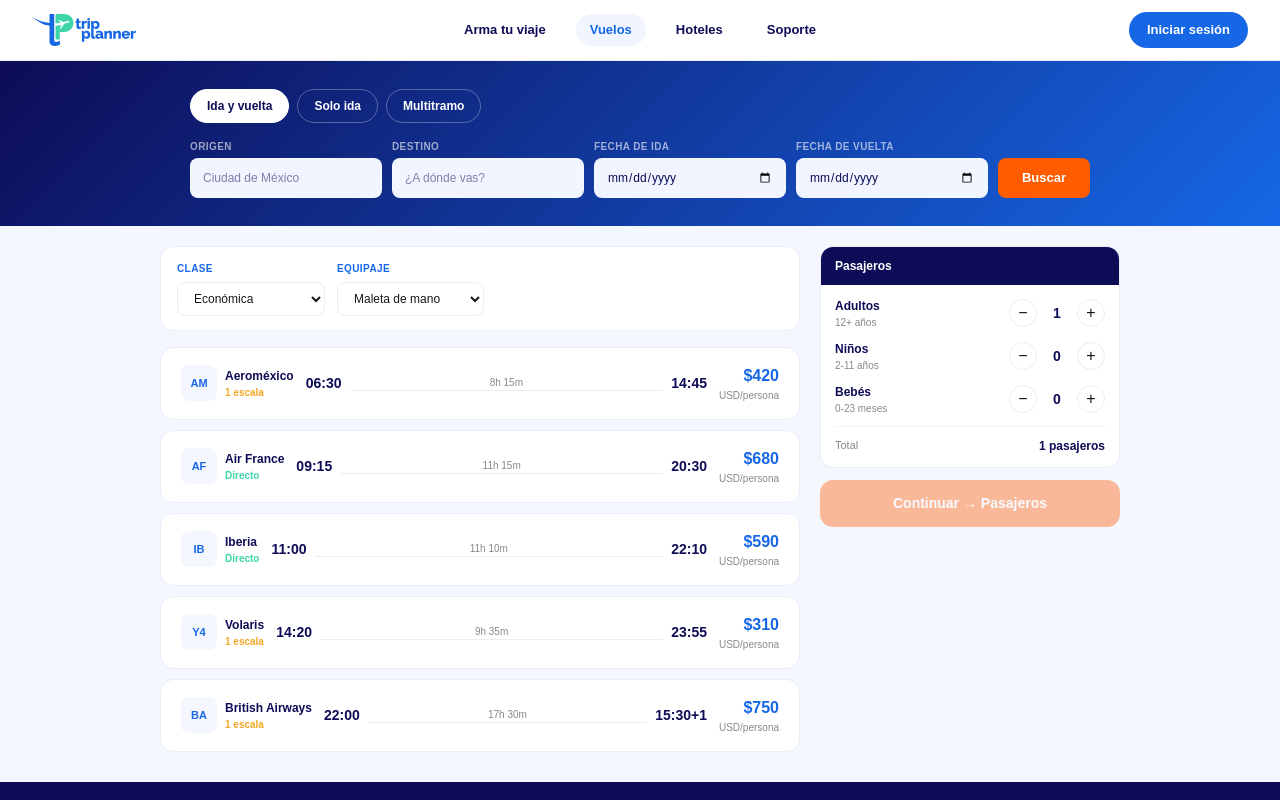
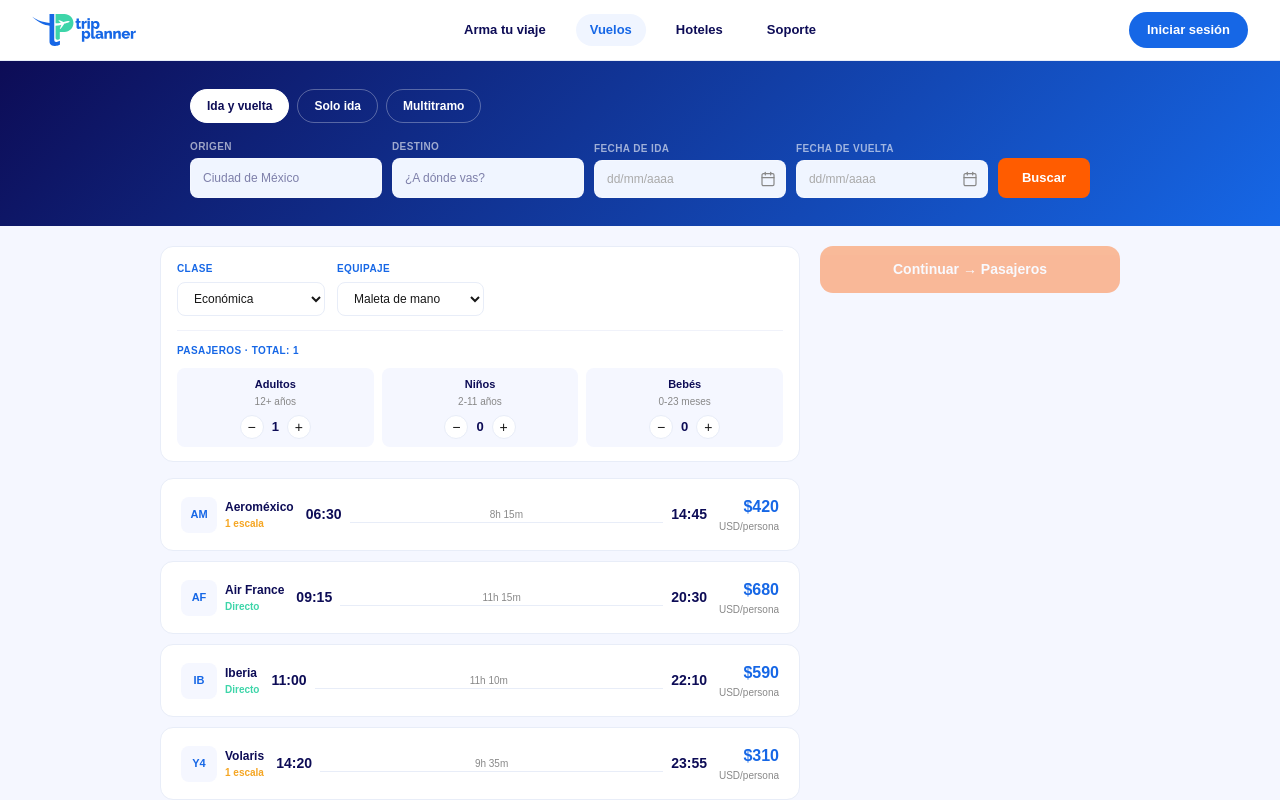
Before and after one commit to barreradionisio/trip-planner, a Next.js app: page /solo-vuelos in a window 1280 px wide. Shown: the top 800 px of the page. Built offline with nearby package versions, Linux system fonts and the light colour scheme.

Commit message:
solo vuelos completo responsive con fechas custom y pasajeros

```diff
--- a/app/solo-vuelos/page.tsx
+++ b/app/solo-vuelos/page.tsx
@@ -1,7 +1,8 @@
 "use client";
 
-import { useState } from "react";
+import { useState, useRef } from "react";
 import Link from "next/link";
+import { useRouter } from "next/navigation";
 import Logo from "../components/Logo";
 
 const vuelosData = [
@@ -12,15 +13,44 @@
   { id: 5, aerolinea: "British Airways", codigo: "BA", salida: "22:00", llegada: "15:30+1", duracion: "17h 30m", escala: "1 escala", precio: 750 },
 ];
 
+const IconCalendar = ({ color = "#888" }: { color?: string }) => (
+  <svg width="16" height="16" viewBox="0 0 24 24" fill="none" stroke={color} strokeWidth="1.8" strokeLinecap="round" strokeLinejoin="round">
+    <rect x="3" y="4" width="18" height="18" rx="2" ry="2"/>
+    <line x1="16" y1="2" x2="16" y2="6"/>
+    <line x1="8" y1="2" x2="8" y2="6"/>
+    <line x1="3" y1="10" x2="21" y2="10"/>
+  </svg>
+);
+
 export default function SoloVuelos() {
+  const router = useRouter();
   const [seleccionado, setSeleccionado] = useState<number | null>(null);
   const [tipo, setTipo] = useState("ida-vuelta");
   const [clase, setClase] = useState("Económica");
   const [equipaje, setEquipaje] = useState("maleta-mano");
   const [pasajeros, setPasajeros] = useState({ adultos: 1, ninos: 0, bebes: 0 });
+  const [fechaIda, setFechaIda] = useState("");
+  const [fechaVuelta, setFechaVuelta] = useState("");
+
+  const idaRef = useRef<HTMLInputElement>(null);
+  const vueltaRef = useRef<HTMLInputElement>(null);
 
   const totalPasajeros = pasajeros.adultos + pasajeros.ninos + pasajeros.bebes;
   const vueloSeleccionado = vuelosData.find(v => v.id === seleccionado);
+
+  const formatFecha = (fecha: string) => {
+    if (!fecha) return "";
+    const [y, m, d] = fecha.split("-");
+    const meses = ["ene","feb","mar","abr","may","jun","jul","ago","sep","oct","nov","dic"];
+    return `${d} ${meses[parseInt(m)-1]} ${y}`;
+  };
+
+  const irAPasajeros = () => {
+    if (!seleccionado) return;
+    sessionStorage.setItem("pasajeros", JSON.stringify(pasajeros));
+    sessionStorage.setItem("vuelo_seleccionado", JSON.stringify(vueloSeleccionado));
+    router.push("/pasajeros?tipo=vuelo");
+  };
 
   return (
     <>
@@ -85,6 +115,7 @@
           margin-left: auto;
           margin-right: auto;
           overflow-x: auto;
+          -webkit-overflow-scrolling: touch;
         }
         .sv-card {
           background: #fff;
@@ -99,8 +130,49 @@
           font-family: 'Montserrat', sans-serif;
           -webkit-appearance: none;
           display: block;
+          max-width: 100%;
         }
         .sv-card:active { opacity: 0.8; }
+        .sv-label {
+          font-size: 10px;
+          font-weight: 700;
+          color: rgba(255,255,255,0.6);
+          text-transform: uppercase;
+          letter-spacing: 0.4px;
+          margin-bottom: 4px;
+          display: block;
+        }
+        .sv-fecha-wrap { position: relative; width: 100%; }
+        .sv-fecha-display {
+          width: 100%;
+          border: 1.5px solid rgba(255,255,255,0.3);
+          border-radius: 8px;
+          padding: 9px 36px 9px 12px;
+          font-size: 12px;
+          color: #0D0C56;
+          background: #f0f5ff;
+          cursor: pointer;
+          display: flex;
+          align-items: center;
+          min-height: 38px;
+          font-family: 'Montserrat', sans-serif;
+        }
+        .sv-fecha-display.placeholder { color: #aaa; }
+        .sv-fecha-icon {
+          position: absolute;
+          right: 10px;
+          top: 50%;
+          transform: translateY(-50%);
+          pointer-events: none;
+        }
+        .sv-fecha-input {
+          position: absolute;
+          top: 0; left: 0;
+          width: 100%; height: 100%;
+          opacity: 0;
+          cursor: pointer;
+          font-size: 16px;
+        }
         .sv-input {
           width: 100%;
           border: 1.5px solid rgba(255,255,255,0.3);
@@ -112,21 +184,13 @@
           font-family: 'Montserrat', sans-serif;
           color: #0D0C56;
         }
-        .sv-label {
-          font-size: 10px;
-          font-weight: 700;
-          color: rgba(255,255,255,0.6);
-          text-transform: uppercase;
-          letter-spacing: 0.4px;
-          margin-bottom: 4px;
-          display: block;
-        }
 
         @media (max-width: 768px) {
           .sv-nav { padding: 12px 16px; }
           .sv-nav-links { display: none; }
           .sv-buscador { padding: 16px; }
-          .sv-buscador-grid { grid-template-columns: 1fr; }
+          .sv-buscador-grid { grid-template-columns: 1fr 1fr; gap: 8px; }
+          .sv-buscador-grid > *:last-child { grid-column: 1 / -1; }
           .sv-body { grid-template-columns: 1fr; padding: 12px; overflow: hidden; }
           .sv-sidebar { display: none; }
           .sv-sidebar-mobile { display: flex; }
@@ -172,12 +236,24 @@
             </div>
             <div>
               <label className="sv-label">Fecha de ida</label>
-              <input type="date" className="sv-input" />
+              <div className="sv-fecha-wrap">
+                <div className={`sv-fecha-display ${!fechaIda ? "placeholder" : ""}`}>
+                  {fechaIda ? formatFecha(fechaIda) : "dd/mm/aaaa"}
+                </div>
+                <div className="sv-fecha-icon"><IconCalendar color={fechaIda ? "#1667E6" : "#888"} /></div>
+                <input ref={idaRef} type="date" value={fechaIda} onChange={e => setFechaIda(e.target.value)} className="sv-fecha-input" />
+              </div>
             </div>
             {tipo === "ida-vuelta" && (
               <div>
                 <label className="sv-label">Fecha de vuelta</label>
-                <input type="date" className="sv-input" />
+                <div className="sv-fecha-wrap">
+                  <div className={`sv-fecha-display ${!fechaVuelta ? "placeholder" : ""}`}>
+                    {fechaVuelta ? formatFecha(fechaVuelta) : "dd/mm/aaaa"}
+                  </div>
+                  <div className="sv-fecha-icon"><IconCalendar color={fechaVuelta ? "#1667E6" : "#888"} /></div>
+                  <input ref={vueltaRef} type="date" value={fechaVuelta} onChange={e => setFechaVuelta(e.target.value)} className="sv-fecha-input" />
+                </div>
               </div>
             )}
             <button style={{ padding: "10px 24px", backgroundColor: "#FF5C00", color: "#fff", border: "none", borderRadius: "8px", fontWeight: "800", fontSize: "13px", cursor: "pointer", height: "40px", whiteSpace: "nowrap", fontFamily: "Montserrat, sans-serif" }}>
@@ -191,8 +267,10 @@
 
           {/* IZQUIERDA */}
           <div style={{ overflow: "hidden", width: "100%" }}>
-            {/* FILTROS */}
-            <div style={{ background: "#fff", borderRadius: "13px", border: "1.5px solid #e8edf8", padding: "14px 16px", marginBottom: "16px", display: "flex", gap: "12px", flexWrap: "wrap" }}>
+
+            {/* FILTROS + PASAJEROS */}
+            <div style={{ background: "#fff", borderRadius: "13px", border: "1.5px solid #e8edf8", padding: "14px 16px", marginBottom: "16px" }}>
+              <div style={{ display: "flex", gap: "12px", flexWrap: "wrap", marginBottom: "14px" }}>
                 <div>
                   <div style={{ fontSize: "10px", fontWeight: "700", color: "#1667E6", textTransform: "uppercase", letterSpacing: "0.4px", marginBottom: "6px" }}>Clase</div>
                   <select value={clase} onChange={e => setClase(e.target.value)} style={{ border: "1.5px solid #e8edf8", borderRadius: "8px", padding: "8px 12px", fontSize: "12px", outline: "none", background: "#fff", fontFamily: "Montserrat, sans-serif" }}>
@@ -209,6 +287,29 @@
                     <option value="maleta-mano">Maleta de mano</option>
                     <option value="equipaje-extra">Con equipaje extra</option>
                   </select>
+                </div>
+              </div>
+
+              {/* PASAJEROS */}
+              <div style={{ borderTop: "1px solid #f0f2fa", paddingTop: "12px" }}>
+                <div style={{ fontSize: "10px", fontWeight: "700", color: "#1667E6", textTransform: "uppercase", letterSpacing: "0.4px", marginBottom: "10px" }}>Pasajeros · Total: {totalPasajeros}</div>
+                <div style={{ display: "grid", gridTemplateColumns: "1fr 1fr 1fr", gap: "8px" }}>
+                  {[
+                    { label: "Adultos", sub: "12+ años", key: "adultos", min: 1 },
+                    { label: "Niños", sub: "2-11 años", key: "ninos", min: 0 },
+                    { label: "Bebés", sub: "0-23 meses", key: "bebes", min: 0 },
+                  ].map(p => (
+                    <div key={p.key} style={{ background: "#f5f7ff", borderRadius: "8px", padding: "8px", textAlign: "center" }}>
+                      <div style={{ fontWeight: "700", fontSize: "11px", color: "#0D0C56", marginBottom: "2px" }}>{p.label}</div>
+                      <div style={{ fontSize: "10px", color: "#888", marginBottom: "6px" }}>{p.sub}</div>
+                      <div style={{ display: "flex", alignItems: "center", justifyContent: "center", gap: "8px" }}>
+                        <button onClick={() => setPasajeros(prev => ({ ...prev, [p.key]: Math.max(p.min, (prev as any)[p.key] - 1) }))} style={{ width: "24px", height: "24px", borderRadius: "50%", border: "1.5px solid #e8edf8", background: "#fff", cursor: "pointer", fontSize: "14px", display: "flex", alignItems: "center", justifyContent: "center", fontFamily: "Montserrat, sans-serif" }}>−</button>
+                        <span style={{ fontWeight: "700", fontSize: "13px", color: "#0D0C56" }}>{(pasajeros as any)[p.key]}</span>
+                        <button onClick={() => setPasajeros(prev => ({ ...prev, [p.key]: (prev as any)[p.key] + 1 }))} style={{ width: "24px", height: "24px", borderRadius: "50%", border: "1.5px solid #e8edf8", background: "#fff", cursor: "pointer", fontSize: "14px", display: "flex", alignItems: "center", justifyContent: "center", fontFamily: "Montserrat, sans-serif" }}>+</button>
+                      </div>
+                    </div>
+                  ))}
+                </div>
               </div>
             </div>
 
@@ -243,35 +344,6 @@
 
           {/* SIDEBAR DESKTOP */}
           <div className="sv-sidebar">
-            <div style={{ background: "#fff", borderRadius: "13px", border: "1.5px solid #e8edf8", overflow: "hidden", marginBottom: "12px" }}>
-              <div style={{ padding: "10px 14px", background: "#0D0C56" }}>
-                <div style={{ fontFamily: "sans-serif", fontWeight: "800", fontSize: "12px", color: "#fff" }}>Pasajeros</div>
-              </div>
-              <div style={{ padding: "12px 14px", display: "flex", flexDirection: "column", gap: "10px" }}>
-                {[
-                  { label: "Adultos", sub: "12+ años", key: "adultos" },
-                  { label: "Niños", sub: "2-11 años", key: "ninos" },
-                  { label: "Bebés", sub: "0-23 meses", key: "bebes" },
-                ].map(p => (
-                  <div key={p.key} style={{ display: "flex", alignItems: "center", justifyContent: "space-between" }}>
-                    <div>
-                      <div style={{ fontWeight: "700", fontSize: "12px", color: "#0D0C56" }}>{p.label}</div>
-                      <div style={{ fontSize: "10px", color: "#888" }}>{p.sub}</div>
-                    </div>
-                    <div style={{ display: "flex", alignItems: "center", gap: "10px" }}>
-                      <button onClick={() => setPasajeros(prev => ({ ...prev, [p.key]: Math.max(p.key === "adultos" ? 1 : 0, (prev as any)[p.key] - 1) }))} style={{ width: "28px", height: "28px", borderRadius: "50%", border: "1.5px solid #e8edf8", background: "#fff", cursor: "pointer", fontSize: "16px", display: "flex", alignItems: "center", justifyContent: "center", fontFamily: "Montserrat, sans-serif" }}>−</button>
-                      <span style={{ fontWeight: "700", fontSize: "14px", color: "#0D0C56", minWidth: "20px", textAlign: "center" }}>{(pasajeros as any)[p.key]}</span>
-                      <button onClick={() => setPasajeros(prev => ({ ...prev, [p.key]: (prev as any)[p.key] + 1 }))} style={{ width: "28px", height: "28px", borderRadius: "50%", border: "1.5px solid #e8edf8", background: "#fff", cursor: "pointer", fontSize: "16px", display: "flex", alignItems: "center", justifyContent: "center", fontFamily: "Montserrat, sans-serif" }}>+</button>
-                    </div>
-                  </div>
-                ))}
-                <div style={{ borderTop: "1px solid #f0f2fa", paddingTop: "10px", display: "flex", justifyContent: "space-between" }}>
-                  <span style={{ fontSize: "11px", color: "#888" }}>Total</span>
-                  <span style={{ fontWeight: "700", fontSize: "12px", color: "#0D0C56" }}>{totalPasajeros} pasajeros</span>
-                </div>
-              </div>
-            </div>
-
             {vueloSeleccionado && (
               <div style={{ background: "#f0f5ff", borderRadius: "13px", border: "1.5px solid #e0eaff", padding: "14px", marginBottom: "12px" }}>
                 <div style={{ fontWeight: "700", fontSize: "12px", color: "#1667E6", marginBottom: "8px" }}>Vuelo seleccionado</div>
@@ -283,10 +355,9 @@
                 </div>
               </div>
             )}
-
-            <Link href={seleccionado ? "/pasajeros?tipo=vuelo" : "#"} style={{ width: "100%", padding: "13px", backgroundColor: "#FF5C00", color: "#fff", borderRadius: "13px", fontFamily: "sans-serif", fontWeight: "800", fontSize: "14px", opacity: !seleccionado ? 0.4 : 1, textDecoration: "none", display: "block", textAlign: "center" }}>
+            <button onClick={irAPasajeros} disabled={!seleccionado} style={{ width: "100%", padding: "13px", backgroundColor: "#FF5C00", color: "#fff", border: "none", borderRadius: "13px", fontFamily: "sans-serif", fontWeight: "800", fontSize: "14px", opacity: !seleccionado ? 0.4 : 1, cursor: !seleccionado ? "not-allowed" : "pointer" }}>
               Continuar → Pasajeros
-            </Link>
+            </button>
           </div>
 
           {/* SIDEBAR MÓVIL */}
@@ -301,9 +372,9 @@
                 </div>
               </div>
             )}
-            <Link href={seleccionado ? "/pasajeros?tipo=vuelo" : "#"} style={{ width: "100%", padding: "13px", backgroundColor: "#FF5C00", color: "#fff", borderRadius: "13px", fontFamily: "sans-serif", fontWeight: "800", fontSize: "14px", opacity: !seleccionado ? 0.4 : 1, textDecoration: "none", display: "block", textAlign: "center" }}>
+            <button onClick={irAPasajeros} disabled={!seleccionado} style={{ width: "100%", padding: "13px", backgroundColor: "#FF5C00", color: "#fff", border: "none", borderRadius: "13px", fontFamily: "sans-serif", fontWeight: "800", fontSize: "14px", opacity: !seleccionado ? 0.4 : 1, cursor: !seleccionado ? "not-allowed" : "pointer" }}>
               Continuar → Pasajeros
-            </Link>
+            </button>
           </div>
 
         </div>
```
Lines whose indentation alone changed are shown as unchanged.
